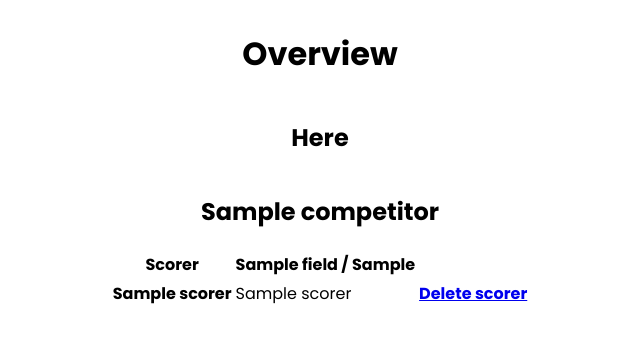
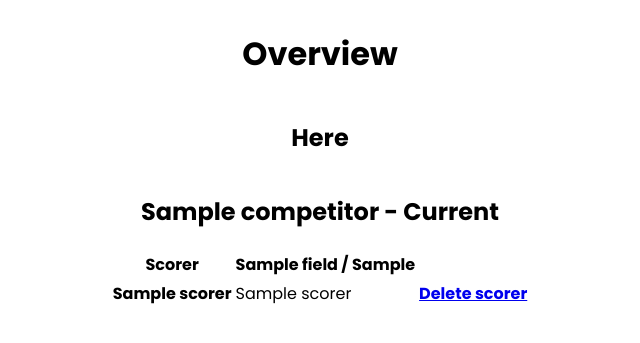
Before and after one commit to ToniKousek/scoring, a Flask app: template scoring/templates/overview/show.jinja in a window 1280 px wide. Shown: the part 241-584 px from the top of the page, without its empty margins (320-960 px from the left). Run offline with Flask 3, Linux system fonts and the light colour scheme; the template is opened without the code that fills it: most values are stand-ins (such as "Sample title", 1, 10 or a date in 2020).

Commit message:
feat: add change current competitor functionality

```diff
--- a/scoring/templates/overview/show.jinja
+++ b/scoring/templates/overview/show.jinja
@@ -16,7 +16,14 @@
 {% endif %}
 
 {% for competitor in competition.competitors %}
-<h2>{{ competitor.name }}</h2>
+<h2>{{ competitor.name }}
+{% if competition.current_competitor_index==competitor.index %}
+- Current
+{% else %}
+<a href="{{ url_for('overview.change_current_competitor', competitor_id=competitor.index) }}"> - Change to current</a>
+{% endif %}
+</h2>
+
 <table>
     <thead>
         <th>Scorer</th>
```
Also changed, not shown: scoring/overview.py (+10 -0 lines).
